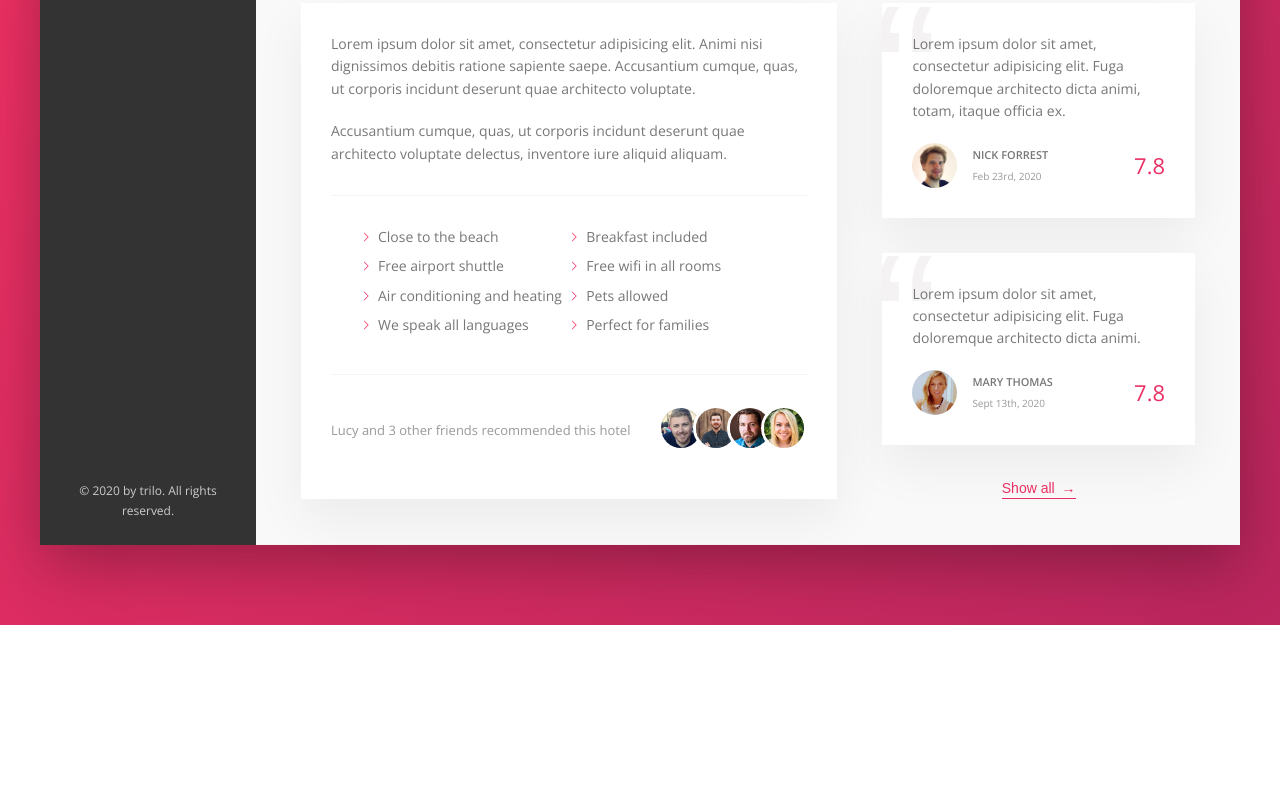
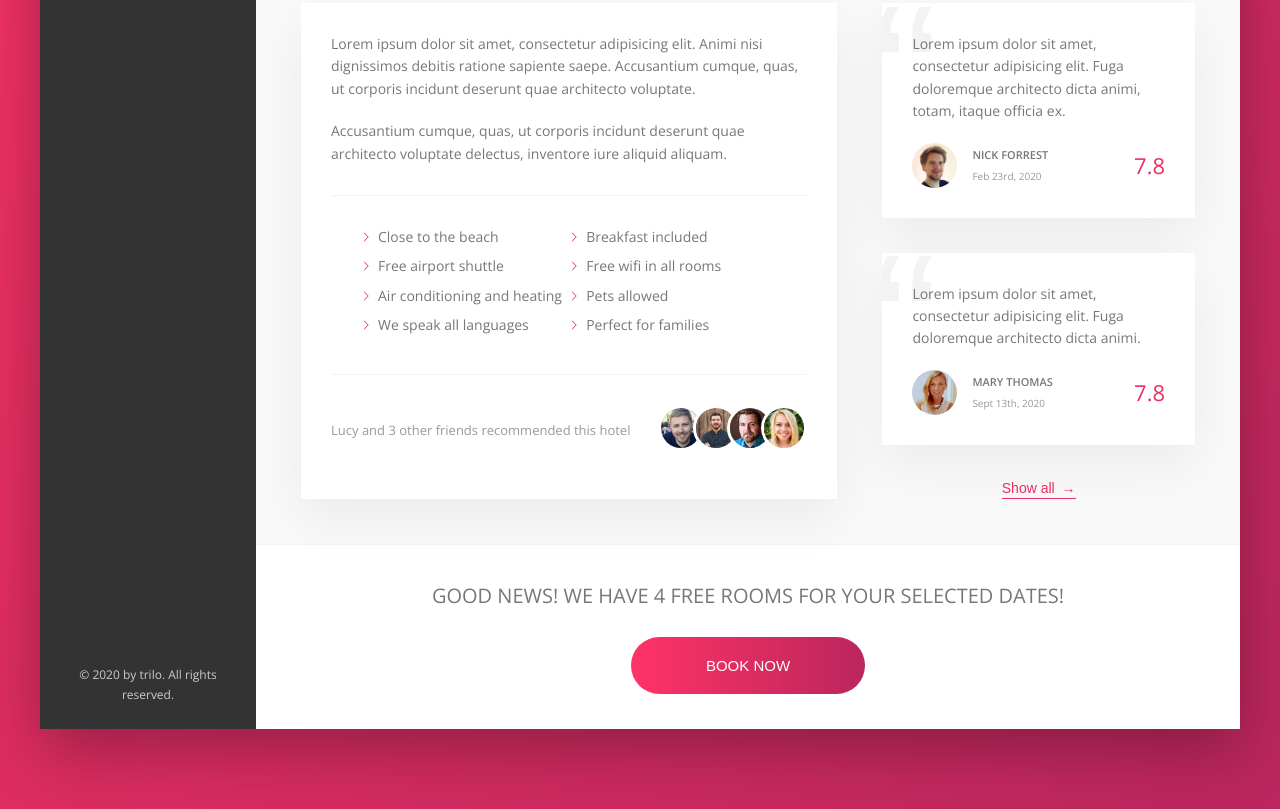
Before and after one commit to asinduvg/trillo, a website: page index.html in a window 1280 px wide. Shown: the part 644-1453 px from the top of the page. Before the commit the page ends 1269 px from the top, so only its background shows below. Drawn offline with nearby package versions, Linux system fonts and the light colour scheme.

Commit message:
building CTA section

```diff
--- a/index.html
+++ b/index.html
@@ -211,10 +211,15 @@
               </figure>
               <figure class="review">
                 <blockquote class="review__text">
-                  Lorem ipsum dolor sit amet, consectetur adipisicing elit. Fuga doloremque architecto dicta animi.
+                  Lorem ipsum dolor sit amet, consectetur adipisicing elit. Fuga
+                  doloremque architecto dicta animi.
                 </blockquote>
                 <figcaption class="review__user">
-                  <img src="img/user-2.jpg" alt="user 1" class="review__photo" />
+                  <img
+                    src="img/user-2.jpg"
+                    alt="user 1"
+                    class="review__photo"
+                  />
                   <div class="review__user-box">
                     <p class="review__user-name">Mary Thomas</p>
                     <p class="review__user-date">Sept 13th, 2020</p>
@@ -225,6 +230,15 @@
               <button class="btn-inline">Show all <span>&rarr;</span></button>
             </div>
           </div>
+          <div class="cta">
+            <h2 class="cta__book-now">
+              Good news! We have 4 free rooms for your selected dates!
+            </h2>
+            <button class="btn">
+              <span class="btn__visible">Book now</span>
+              <span class="btn__invisible">Only 4 rooms left</span>
+            </button>
+          </div>
         </main>
       </div>
     </div>
--- a/sass/_component.scss
+++ b/sass/_component.scss
@@ -440,3 +440,74 @@
     z-index: 1;
   }
 }
+
+/////////////////////////////////////////////
+///// CALL TO ACTION
+
+.cta {
+  padding: 3.5rem 0;
+  text-align: center;
+
+  &__book-now {
+    font-size: 2rem;
+    font-weight: 300;
+    text-transform: uppercase;
+    margin-bottom: 2.5rem;
+  }
+}
+
+.btn {
+  font-size: 1.5rem;
+  font-weight: 300;
+  text-transform: uppercase;
+  border: none;
+  border-radius: 100px;
+  background-image: linear-gradient(
+    to right,
+    var(--color-primary-light),
+    var(--color-primary-dark)
+  );
+  color: #fff;
+  position: relative;
+  overflow: hidden;
+  cursor: pointer;
+
+  & > * {
+    display: inline-block;
+    height: 100%;
+    width: 100%;
+    transition: all 0.2s;
+  }
+
+  &__visible {
+    padding: 2rem 7.5rem;
+  }
+
+  &__invisible {
+    position: absolute;
+    padding: 2rem 0;
+    left: 0;
+    top: -100%;
+  }
+
+  &:hover {
+    background-image: linear-gradient(
+      to left,
+      var(--color-primary-light),
+      var(--color-primary-dark)
+    );
+  }
+
+  &:hover &__invisible {
+    top: 0;
+  }
+
+  &:hover &__visible {
+    transform: translateY(100%);
+  }
+
+  &:focus {
+    outline: none;
+    animation: pulsate 1s infinite;
+  }
+}
```
Also changed, not shown: css/style.css.
